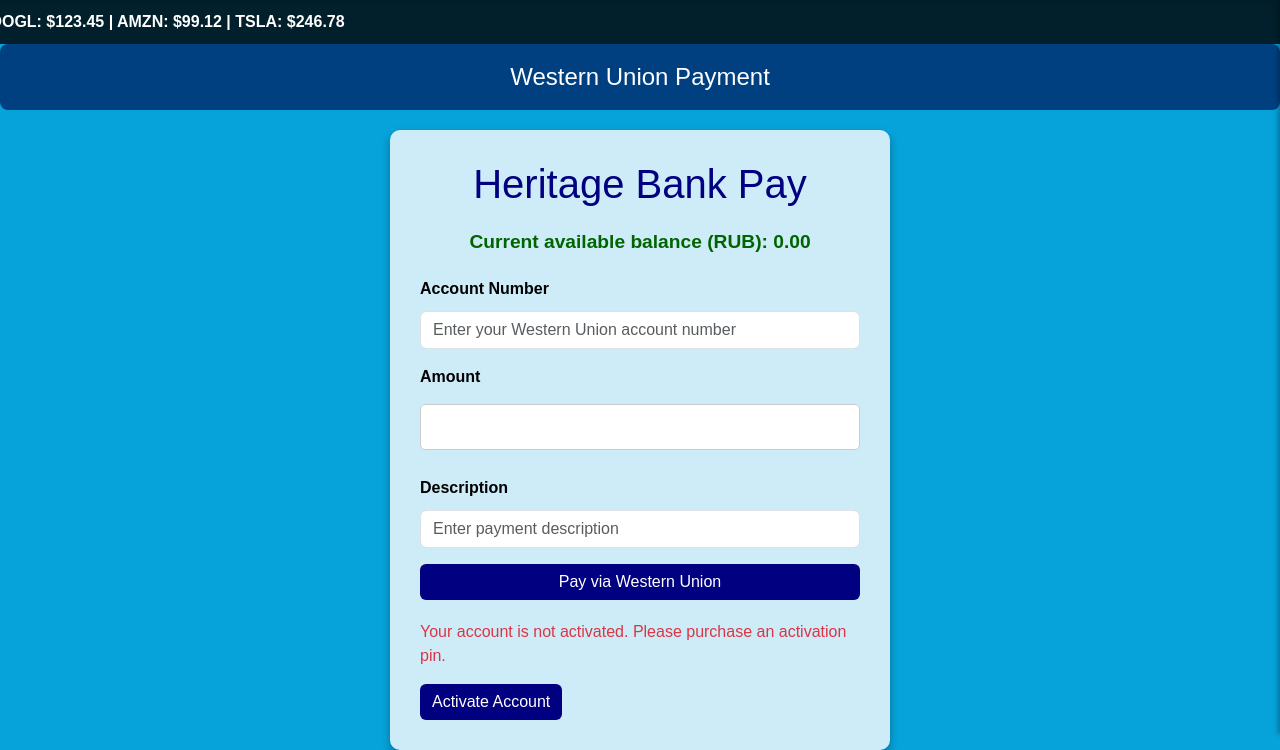
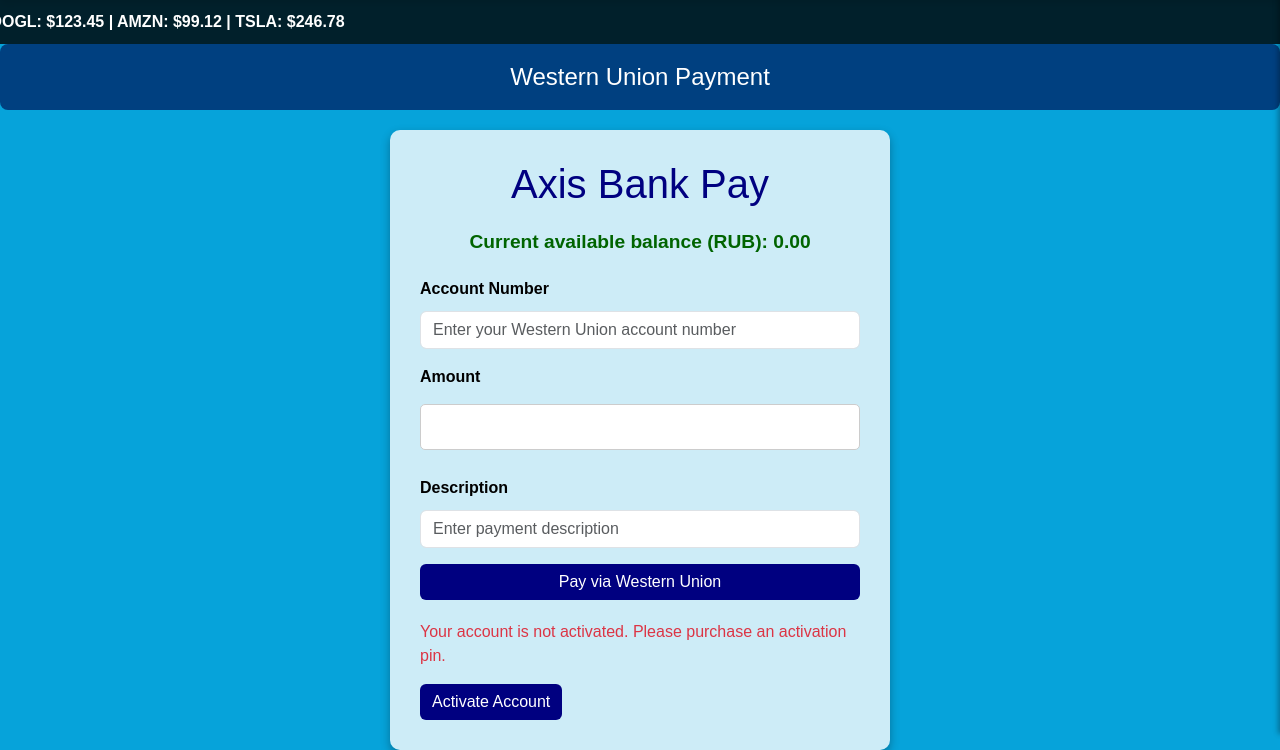
Before and after one commit to Rayflex189/Streamline-online-banking, a Django app: template BANK/bank_app/templates/bank_app/western_union.html in a window 1280 px wide. Shown: the part 66-816 px from the top of the page. Run offline with Django 5.2, Linux system fonts and the light colour scheme; the template is opened without the code that fills it: values that come from a table or form of the project are taken from there, others are empty; data comes from the database, SQL or seed files in the repository; some libraries are stand-ins or nearby versions.

Commit message:
Update western_union.html
Save

```diff
--- a/BANK/bank_app/templates/bank_app/western_union.html
+++ b/BANK/bank_app/templates/bank_app/western_union.html
@@ -6,9 +6,13 @@
     <meta charset="UTF-8">
     <meta name="viewport" content="width=device-width, initial-scale=1.0">
     <title>Axis First Bank - Western Union Transfer</title>
-    <link rel="icon" href="{% static 'images/web_logo.jpg' %}" type="image/x-icon">
+   <link
+    rel="icon"
+    href=
+"{% static 'images/IMG-20250430-WA0016.jpg' %}"
+    type="image/x-icon"
+/>
     <link rel="stylesheet" href="{% static 'css/dash.css'}" >
-    <script src="//code.jivosite.com/widget/wdg3bo5oms" async></script>
 <link rel="stylesheet" href="https://maxcdn.bootstrapcdn.com/bootstrap/4.5.2/css/bootstrap.min.css">
     <link href="https://cdn.jsdelivr.net/npm/bootstrap@5.3.3/dist/css/bootstrap.min.css" rel="stylesheet">
     <link rel="stylesheet" href="https://cdnjs.cloudflare.com/ajax/libs/font-awesome/6.0.0-beta3/css/all.min.css">
@@ -374,7 +378,7 @@
 
 
     <div class="form-container">
-        <h1>Heritage Bank Pay</h1>
+        <h1>Axis Bank Pay</h1>
         <!-- Animated Balance -->
         <div class="animated-balance" id="animatedBalance">
             Loading available balance...
```
